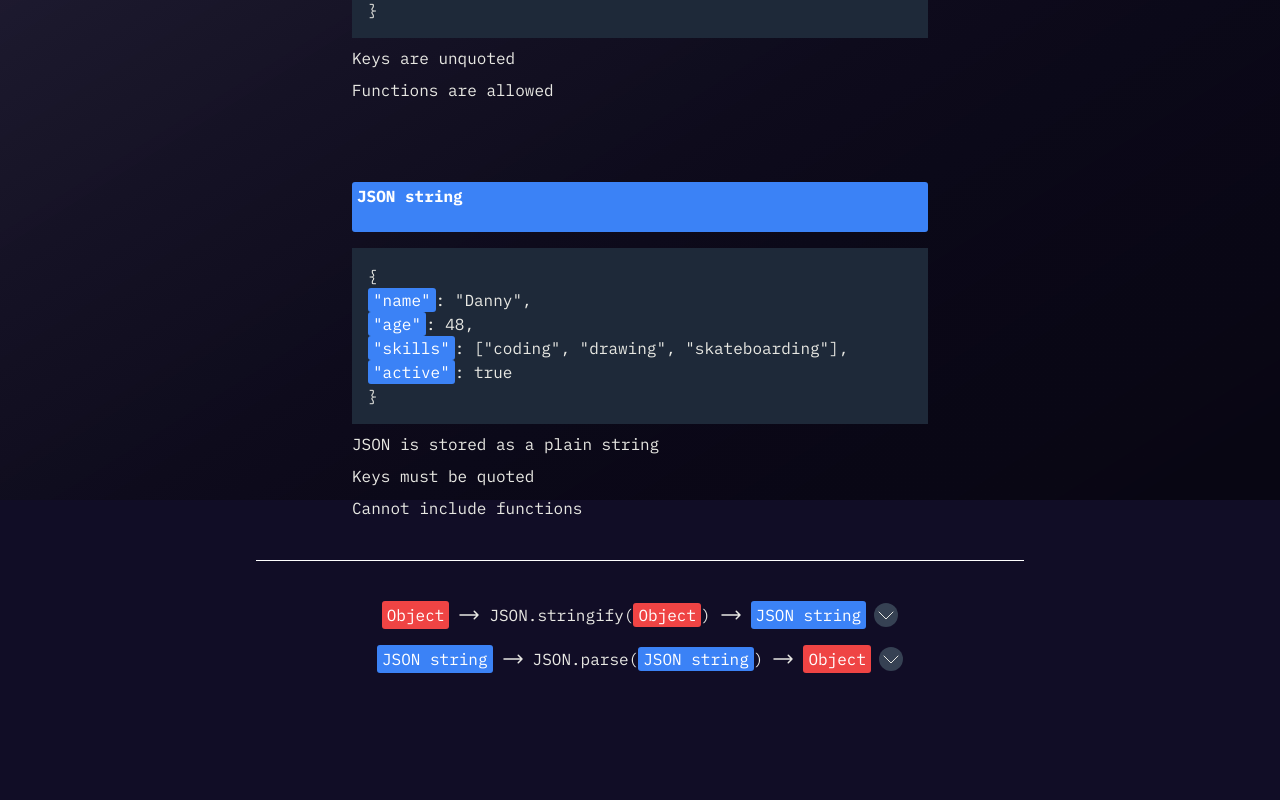
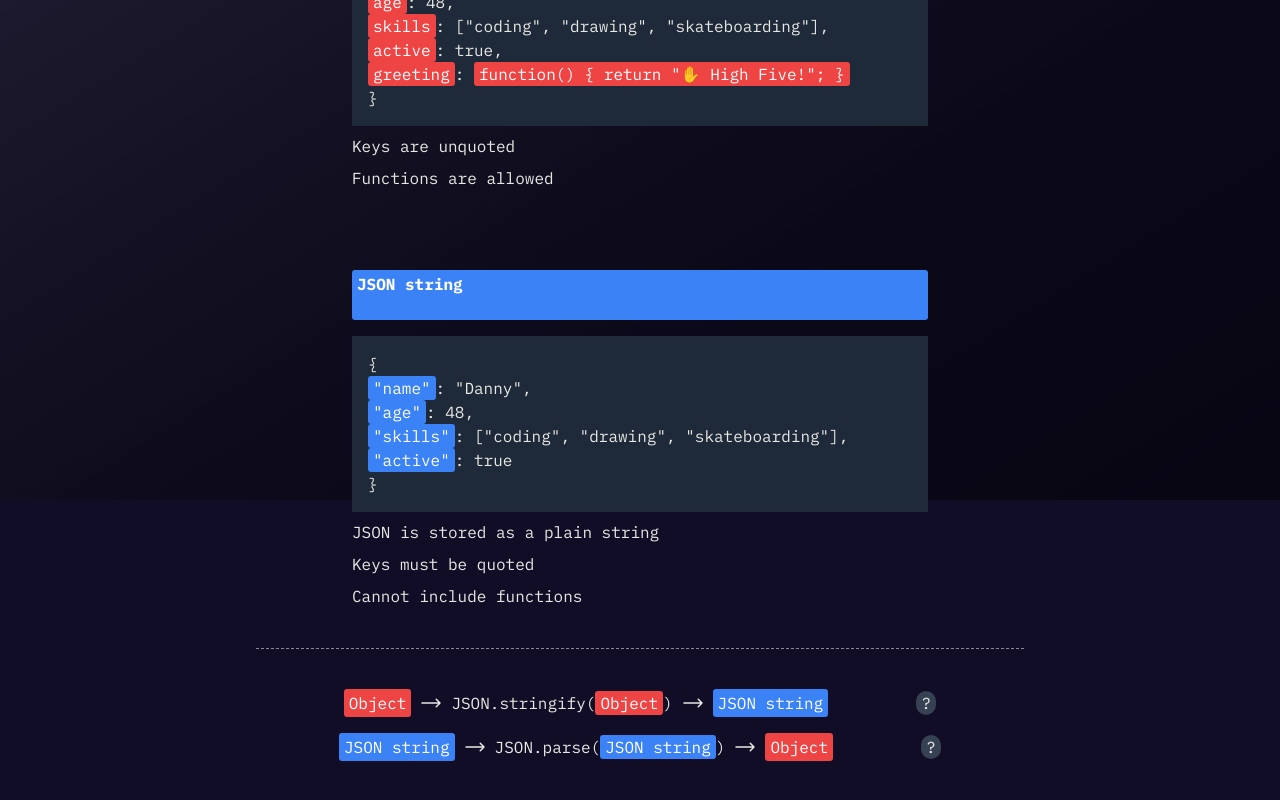
Before and after one commit to Danny-Cisco/danny-cisco, a SvelteKit app: page /understand-stuff/json-vs-object in a window 1280 px wide. Shown: the part 300-1100 px from the top of the page. Built offline with nearby package versions, Linux system fonts and the light colour scheme.

Commit message:
extra details

```diff
--- a/src/routes/understand-stuff/json-vs-object/+page.svelte
+++ b/src/routes/understand-stuff/json-vs-object/+page.svelte
@@ -28,7 +28,7 @@
 </script>
 
 <div class="page pb-40">
-	<h2>JSON vs JavaScript Object</h2>
+	<h2 class="py-10 text-2xl">JSON vs JavaScript Object</h2>
 
 	<div class="flex w-full flex-col items-center gap-20">
 		<div class="flex w-full max-w-xl flex-col items-stretch gap-2">
@@ -64,7 +64,7 @@
 		</div>
 	</div>
 
-	<hr class="mt-10 w-full border-t-white" />
+	<hr class="mt-10 w-full border-dashed border-t-white/50" />
 
 	<div class="mx-auto mt-10 flex w-full max-w-2xl items-center justify-center gap-2">
 		<div class="js-key">Object</div>
@@ -101,18 +101,10 @@
 
 		<div class="json-key">JSON string</div>
 		<button
-			class="flex items-center justify-between rounded-full bg-gray-700 text-left hover:bg-gray-600"
+			class="ml-20 flex w-5 items-center justify-center rounded-full bg-gray-700 hover:cursor-pointer hover:bg-gray-600"
 			on:click={toggleStringify}
 		>
-			<svg
-				class="size-6 transition-transform {isOpenStringify ? 'rotate-180' : ''}"
-				xmlns="http://www.w3.org/2000/svg"
-				fill="none"
-				viewBox="0 0 24 24"
-				stroke="currentColor"
-			>
-				<path stroke-linecap="round" stroke-linejoin="round" d="M19 9l-7 7-7-7" />
-			</svg>
+			?
 		</button>
 	</div>
 
@@ -151,18 +143,10 @@
 
 		<div class="js-key">Object</div>
 		<button
-			class="flex items-center justify-between rounded-full bg-gray-700 text-left hover:bg-gray-600"
+			class="ml-20 flex w-5 items-center justify-center rounded-full bg-gray-700 hover:cursor-pointer hover:bg-gray-600"
 			on:click={toggleParse}
 		>
-			<svg
-				class="size-6 transition-transform {isOpenParse ? 'rotate-180' : ''}"
-				xmlns="http://www.w3.org/2000/svg"
-				fill="none"
-				viewBox="0 0 24 24"
-				stroke="currentColor"
-			>
-				<path stroke-linecap="round" stroke-linejoin="round" d="M19 9l-7 7-7-7" />
-			</svg>
+			?
 		</button>
 	</div>
 
```
